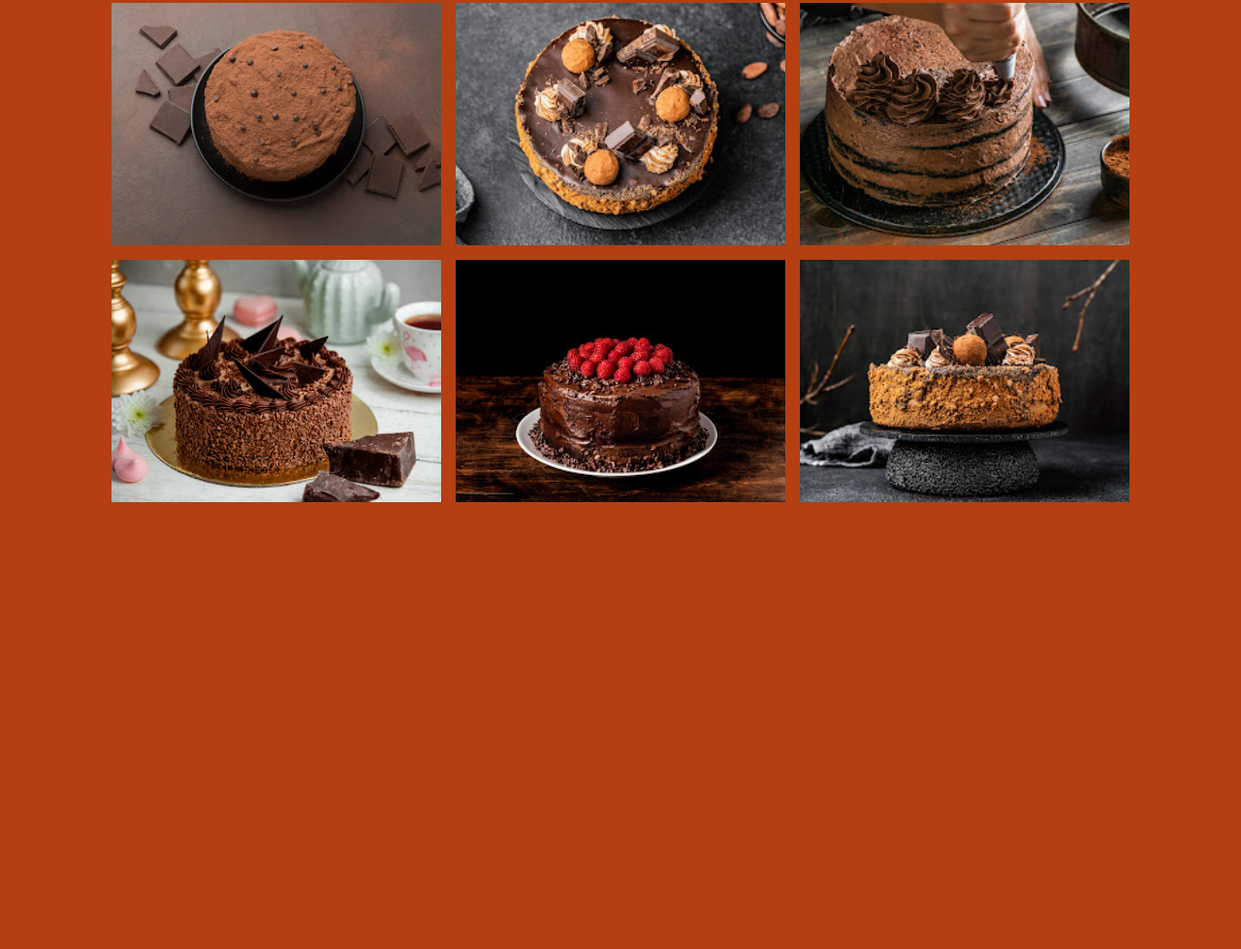
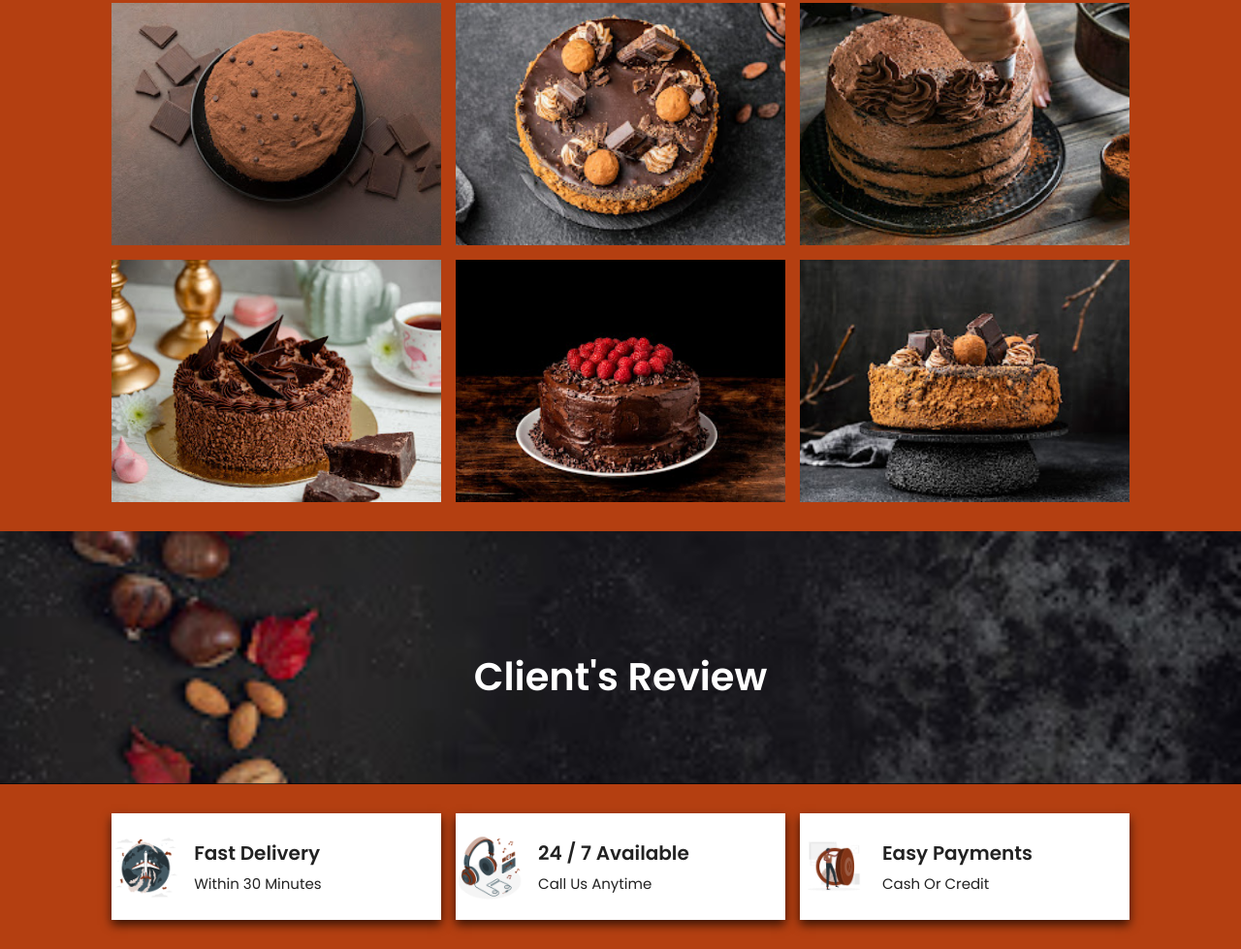
Before and after one commit to mfelicianosousa/cake-shop, a plain HTML site: page index.html in a window 1280 px wide. Shown: the part 3171-4150 px from the top of the page at 97% size. Before the commit the page ends 3719 px from the top, so only its background shows below. Drawn offline with Linux system fonts and the light colour scheme.

Commit message:
add clients review html and css

```diff
--- a/index.html
+++ b/index.html
@@ -418,7 +418,35 @@
         </div>
     </section>
     <!-- Gallery section end -->
+    <div class="heading">
+        <h1>Client's review</h1>
+    </div>
+    <!-- Info init -->
+    <section class="info-container">
+        <div class="info">
+            <img src="img/icons-1.png" alt="">
+            <div class="content">
+                <h3>fast delivery</h3>
+                <span>within 30 minutes</span>
+            </div>
+        </div>
+        <div class="info">
+            <img src="img/icons-2.png" alt="">
+            <div class="content">
+                <h3>24 / 7 available</h3>
+                <span>call us anytime</span>
+            </div>
+        </div>
+        <div class="info">
+            <img src="img/icons-3.png" alt="">
+            <div class="content">
+                <h3>easy payments</h3>
+                <span>cash or credit</span>
+            </div>
+        </div>
 
+    </section>
+    <!-- Info end-->
 
     <!-- custom js file link -->
     <script src="main.js"></script>
--- a/style.css
+++ b/style.css
@@ -470,6 +470,42 @@ section{
     color: var(--brown)
 }
 
+.info-container {
+    display: grid;
+    grid-template-columns: repeat(auto-fit, minmax(27rem, 1fr));
+    gap: 1.5rem;
+}
+
+.info-container .info{
+    display: flex;
+    align-items: center;
+    gap: 1.5rem;
+    padding: 2rem 0;
+    box-shadow: 0 0.5rem 1rem rgba(0,0,0, 0.7);
+    background: #fff;
+}
+
+.info-container .info img{
+    height: 7rem;
+}
+
+.info-container .info:hover{
+    background: var(--brown);
+}
+
+.info-container .info .content h3{
+    font-size: 2rem;
+    color: #222;
+    padding-bottom: .5rem;
+}
+
+.info-container .info .content span{
+    font-size: 1.5rem;
+    color: #222;
+}
+
+
+
 
 
 /* media queries */
```
